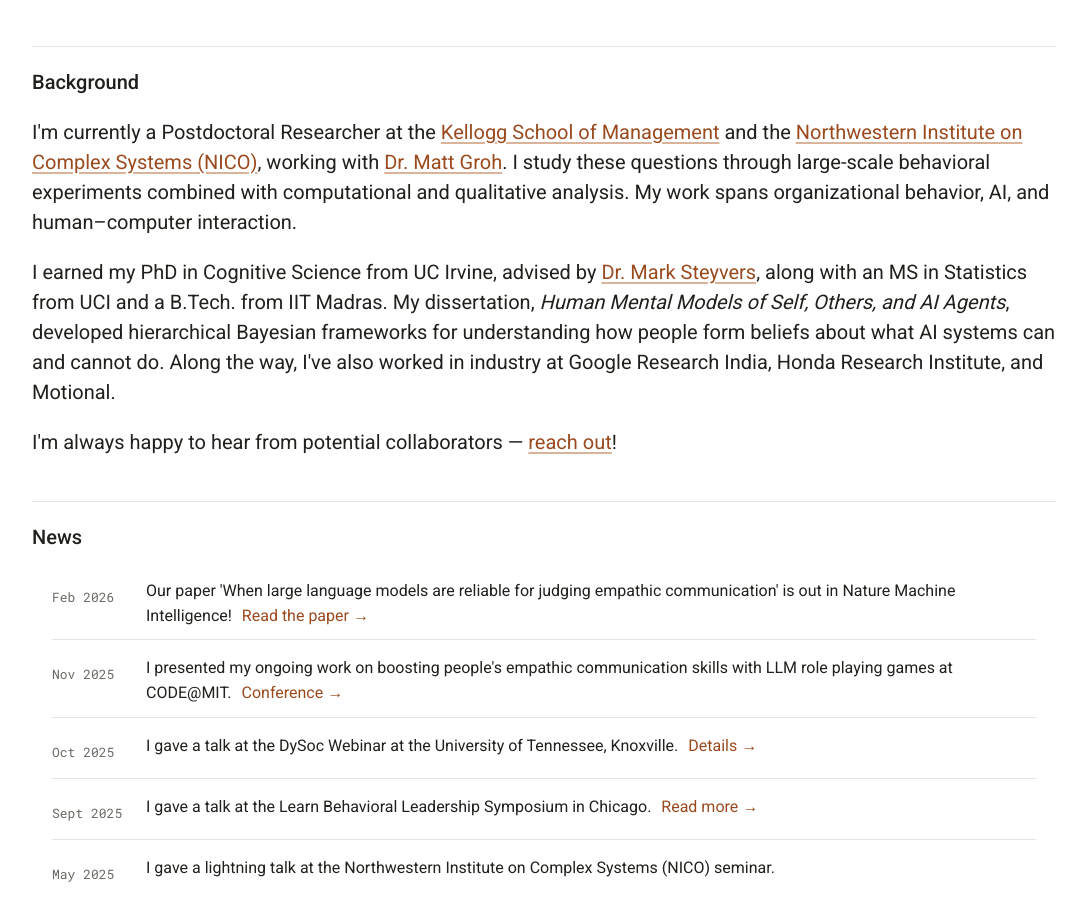
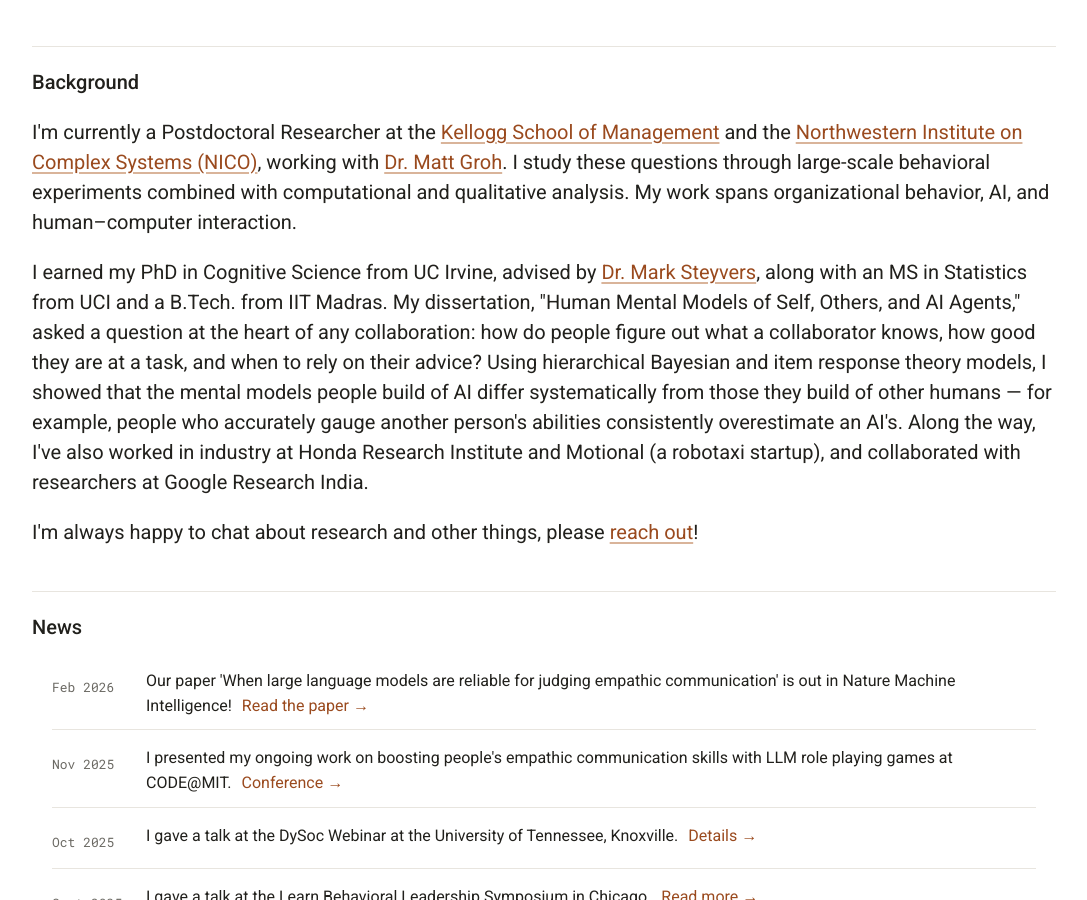
Before and after one commit to aakriti1kumar/aakriti1kumar.github.io, a Jekyll site: the page built from index.md, in a window 1280 px wide and 900 px high, scrolled down 1063 px. Shown: the whole window, without its empty margins (96-1183 px from the left). Built offline with Jekyll 4.4.1, drawn with Linux system fonts in a browser that asks for light colours; Markdown is read by kramdown in place of the engine named in the settings; some of the changed text lies outside the part shown.

Commit message:
Add files via upload

```diff
--- a/index.md
+++ b/index.md
@@ -4,7 +4,7 @@
 
 <div class="hero">
   <div class="hero-text">
-    <p class="tagline">I'm a cognitive scientist studying <span class="tagline-em">human&ndash;AI collaboration</span>: when partnerships with AI work, when they erode human skill, and how AI can strengthen human connection.</p>
+    <p class="tagline">I'm a <span class="tagline-em">cognitive scientist</span> studying <span class="tagline-em">human&ndash;AI collaboration</span>: when partnerships with AI work, when they erode human skill, and how AI can strengthen human connection.</p>
     <p class="market-badge"><i class="fa-solid fa-bullhorn" aria-hidden="true"></i> On the 2026&ndash;27 academic job market &mdash; <a href="mailto:aakriti1kumar@gmail.com">reach out</a> if my work fits your department!</p>
     <ul class="quick-links">
       <li><a href="CV.pdf" target="_blank"><i class="fa-solid fa-file-lines" aria-hidden="true"></i> CV</a></li>
@@ -37,9 +37,9 @@
 
 <p>I'm currently a Postdoctoral Researcher at the <a href="https://www.kellogg.northwestern.edu/">Kellogg School of Management</a> and the <a href="https://www.nico.northwestern.edu/">Northwestern Institute on Complex Systems (NICO)</a>, working with <a href="https://mattgroh.com/">Dr. Matt Groh</a>. I study these questions through large-scale behavioral experiments combined with computational and qualitative analysis. My work spans organizational behavior, AI, and human&ndash;computer interaction.</p>
 
-<p>I earned my PhD in Cognitive Science from UC Irvine, advised by <a href="https://steyvers.socsci.uci.edu/">Dr. Mark Steyvers</a>, along with an MS in Statistics from UCI and a B.Tech. from IIT Madras. My dissertation, <em>Human Mental Models of Self, Others, and AI Agents</em>, developed hierarchical Bayesian frameworks for understanding how people form beliefs about what AI systems can and cannot do. Along the way, I've also worked in industry at Google Research India, Honda Research Institute, and Motional.</p>
+<p>I earned my PhD in Cognitive Science from UC Irvine, advised by <a href="https://steyvers.socsci.uci.edu/">Dr. Mark Steyvers</a>, along with an MS in Statistics from UCI and a B.Tech. from IIT Madras. My dissertation, "Human Mental Models of Self, Others, and AI Agents," asked a question at the heart of any collaboration: how do people figure out what a collaborator knows, how good they are at a task, and when to rely on their advice? Using hierarchical Bayesian and item response theory models, I showed that the mental models people build of AI differ systematically from those they build of other humans &mdash; for example, people who accurately gauge another person's abilities consistently overestimate an AI's. Along the way, I've also worked in industry at Honda Research Institute and Motional (a robotaxi startup), and collaborated with researchers at Google Research India.</p>
 
-<p>I'm always happy to hear from potential collaborators &mdash; <a href="mailto:aakriti1kumar@gmail.com">reach out</a>!</p>
+<p>I'm always happy to chat about research and other things, please <a href="mailto:aakriti1kumar@gmail.com">reach out</a>!</p>
 
 <h2 class="section-head">News</h2>
 
```
